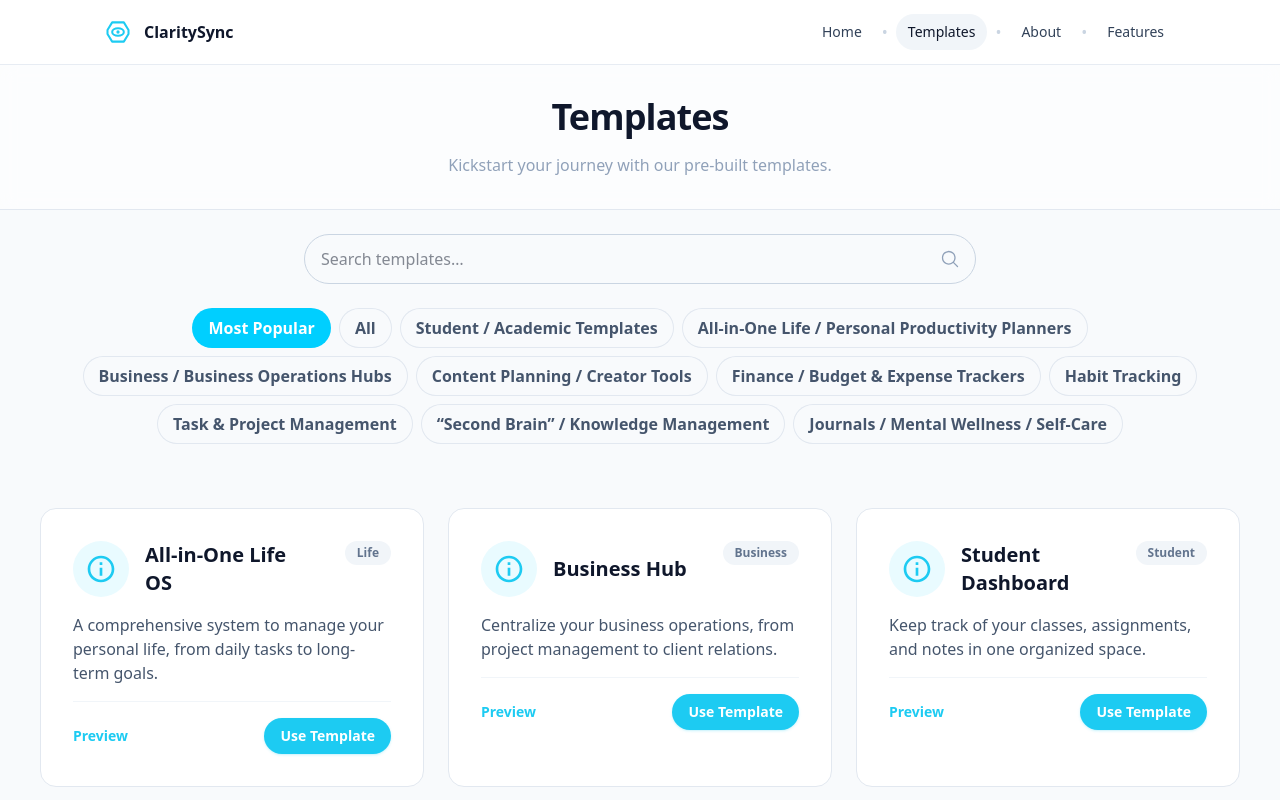
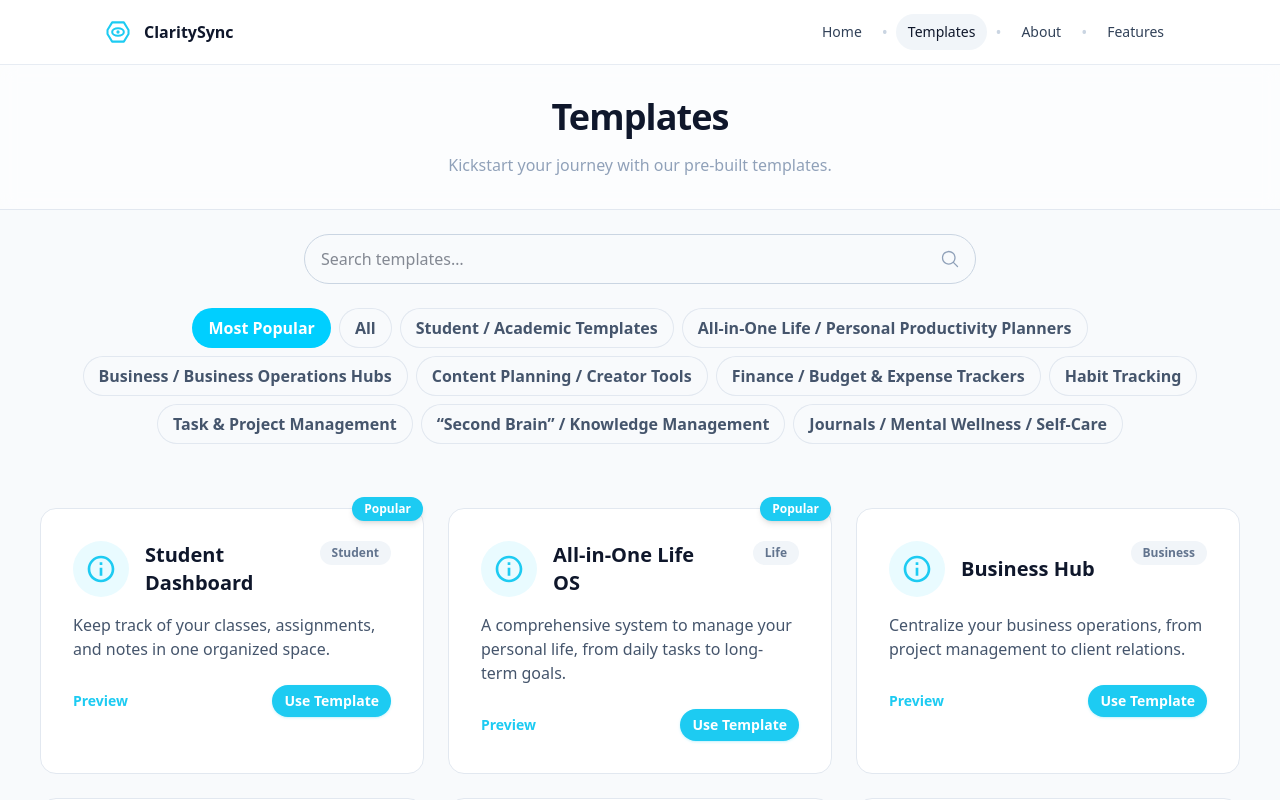
Before and after one commit to claritysyncio-lgtm/claritysync-backup, a Next.js app: page /templates in a window 1280 px wide. Shown: the top 800 px of the page. Built offline with nearby package versions, Linux system fonts and the light colour scheme.

Commit message:
Backup update

```diff
--- a/src/app/page.tsx
+++ b/src/app/page.tsx
@@ -1,3 +1,4 @@
+import Link from 'next/link';
 import type { FC, SVGProps } from "react";
 
 // --- Icon Components ---
@@ -99,18 +100,18 @@ export default function Home() {
               </p>
 
               <div className="mt-8 flex flex-col sm:flex-row items-center justify-center gap-4">
-                <a
+                <Link
                   href="/templates"
                   className="px-6 sm:px-8 py-3 rounded-full bg-[#1dcbf2] text-white font-semibold shadow-sm shadow-[rgba(29,203,242,0.2)] hover:bg-[hsl(191,89%,46%)] transition-colors focus:outline-none focus-visible:ring-2 focus-visible:ring-[rgba(29,203,242,0.6)]"
                 >
                   Explore Templates
-                </a>
-                <a
+                </Link>
+                <Link
                   href="#cta"
                   className="px-6 sm:px-8 py-3 rounded-full bg-white text-slate-700 ring-1 ring-slate-200 font-semibold hover:bg-slate-50 transition-colors focus:outline-none focus-visible:ring-2 focus-visible:ring-slate-300"
                 >
                   Widgets
-                </a>
+                </Link>
               </div>
             </div>
           </div>
@@ -222,12 +223,12 @@ export default function Home() {
             <h2 className="text-3xl font-extrabold text-white sm:text-4xl">
               <span className="block">Start building clarity into your workflow today.</span>
             </h2>
-            <a
+            <Link
               href="/templates"
               className="mt-8 inline-flex items-center justify-center px-6 py-3 rounded-full text-[rgba(29,203,242,1)] bg-white font-bold hover:bg-[color-mix(in_oklab,rgba(29,203,242,0.08),white)] transition-colors shadow-sm"
             >
               Get Started
-            </a>
+            </Link>
           </div>
         </section>
       </main>
@@ -239,18 +240,18 @@ export default function Home() {
             &copy; {new Date().getFullYear()} ClaritySync. All rights reserved.
           </p>
           <div className="flex gap-x-6">
-            <a href="#about" className="hover:text-slate-900 hover:underline underline-offset-4">
+            <Link href="#about" className="hover:text-slate-900 hover:underline underline-offset-4">
               About
-            </a>
-            <a href="#features" className="hover:text-slate-900 hover:underline underline-offset-4">
+            </Link>
+            <Link href="#features" className="hover:text-slate-900 hover:underline underline-offset-4">
               Features
-            </a>
-            <a href="/privacy" className="hover:text-slate-900 hover:underline underline-offset-4">
+            </Link>
+            <Link href="/privacy" className="hover:text-slate-900 hover:underline underline-offset-4">
               Privacy
-            </a>
-            <a href="/terms" className="hover:text-slate-900 hover:underline underline-offset-4">
+            </Link>
+            <Link href="/terms" className="hover:text-slate-900 hover:underline underline-offset-4">
               Terms
-            </a>
+            </Link>
             <a href="mailto:Claritysync.io@gmail.com" className="hover:text-slate-900 hover:underline underline-offset-4">
               Contact
             </a>
--- a/src/app/templates/[id]/page.tsx
+++ b/src/app/templates/[id]/page.tsx
@@ -393,8 +393,9 @@ function CategoryPreview({ category }: { category: CategoryKey }) {
   }
 }
 
-export default function TemplateDetailPage({ params }: { params: { id: string } }) {
-  const template = getTemplateById(params.id);
+export default async function TemplateDetailPage({ params }: { params: { id: string } }) {
+  const awaitedParams = await params;
+  const template = getTemplateById(awaitedParams.id);
 
   if (!template) {
     notFound();
--- a/src/app/templates/page.tsx
+++ b/src/app/templates/page.tsx
@@ -39,21 +39,23 @@ const slugify = (s: string) =>
 
 const TEMPLATES = [
   {
+    name: "Student Dashboard",
+    description: "Keep track of your classes, assignments, and notes in one organized space.",
+    category: "Student",
+    Icon: GenericIcon,
+    isPopular: true,
+  },
+  {
     name: "All-in-One Life OS",
     description: "A comprehensive system to manage your personal life, from daily tasks to long-term goals.",
     category: "Life",
     Icon: GenericIcon,
+    isPopular: true,
   },
   {
     name: "Business Hub",
     description: "Centralize your business operations, from project management to client relations.",
     category: "Business",
-    Icon: GenericIcon,
-  },
-  {
-    name: "Student Dashboard",
-    description: "Keep track of your classes, assignments, and notes in one organized space.",
-    category: "Student",
     Icon: GenericIcon,
   },
   {
@@ -134,11 +136,15 @@ export default function TemplatesPage() {
       <div className="max-w-7xl mx-auto px-6 sm:px-8 lg:px-10 py-10">
         <div className="grid grid-cols-1 sm:grid-cols-2 lg:grid-cols-3 gap-6">
           {TEMPLATES.map((template) => (
-            <a
+            <div
               key={template.name}
-              href="#"
-              className="group relative block p-8 bg-white rounded-2xl border border-slate-200 hover:border-slate-300 hover:shadow-sm transition-all"
+            className="group relative block p-8 bg-white rounded-2xl border border-slate-200 hover:border-slate-300 hover:shadow-sm transition-all"
             >
+              {template.isPopular && (
+                <div className="absolute top-0 right-0 -translate-y-1/2 bg-[#1dcbf2] text-white text-xs font-bold px-3 py-1 rounded-full shadow-md z-10">
+                  Popular
+                </div>
+              )}
               <div className="absolute top-8 right-8 rounded-full bg-slate-100 px-3 py-1 text-xs font-semibold text-slate-500">
                 {template.category}
               </div>
@@ -155,15 +161,15 @@ export default function TemplatesPage() {
                 </div>
               </div>
               <p className="text-slate-600 mb-4">{template.description}</p>
-              <div className="flex justify-between items-center mt-auto pt-4 border-t border-slate-100">
+              <div className="flex justify-between items-center mt-auto pt-2">
                 <div className="text-sm font-semibold text-[#1dcbf2]">
                   Preview
                 </div>
-                <div className="rounded-full bg-[#1dcbf2] px-4 py-2 text-sm font-semibold text-white shadow-sm shadow-[rgba(29,203,242,0.2)] transition-colors group-hover:bg-[hsl(191,89%,46%)]">
+                <div className="rounded-full bg-[#1dcbf2] px-3 py-1.5 text-sm font-semibold text-white shadow-sm shadow-[rgba(29,203,242,0.2)] transition-colors group-hover:bg-[hsl(191,89%,46%)]">
                   Use Template
                 </div>
               </div>
-            </a>
+            </div>
           ))}
         </div>
       </div>
```
Also changed, not shown: 1 other file (tests, documents, lock files or other folders).
